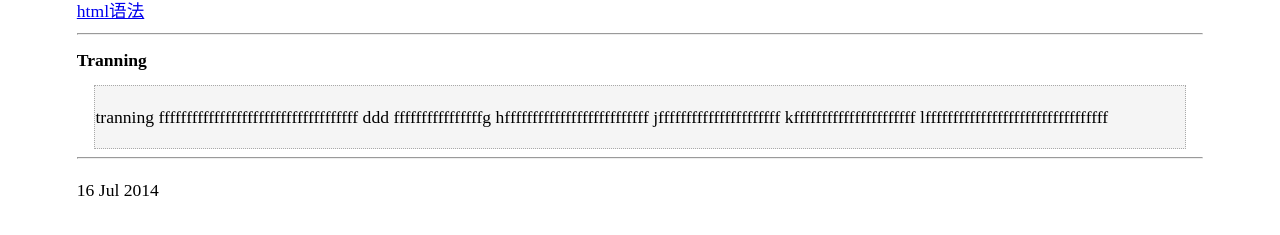
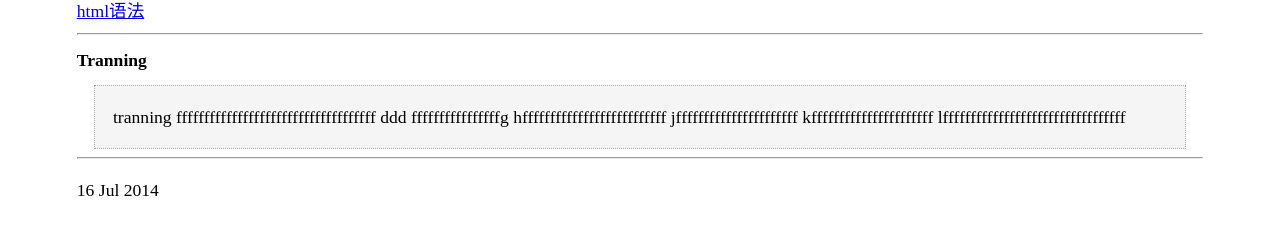
Before and after one commit to kerrignm/blog, a Jekyll site: the page built from _posts/2014-07-16-html-datum.html, in a window 1280 px wide. Shown: the part 148-383 px from the top of the page. Built offline with Jekyll 4.4.1, drawn with Linux system fonts in a browser that asks for light colours.

```diff
--- a/css/screen.css
+++ b/css/screen.css
@@ -34,11 +34,11 @@
 
 .tranning {
     margin: auto 1em auto 1em;
-    padding: 1em auto 1em auto;
-    /*padding-top: auto;
+    /*padding: 1em auto 1em auto;*/
+    padding-top: auto;
     padding-right: 1em;
     padding-bottom: auto;
-    padding-left: 1em;*/
+    padding-left: 1em;
     border-style: dotted;
     border-width: thin;
     border-color: DarkGray;
```
